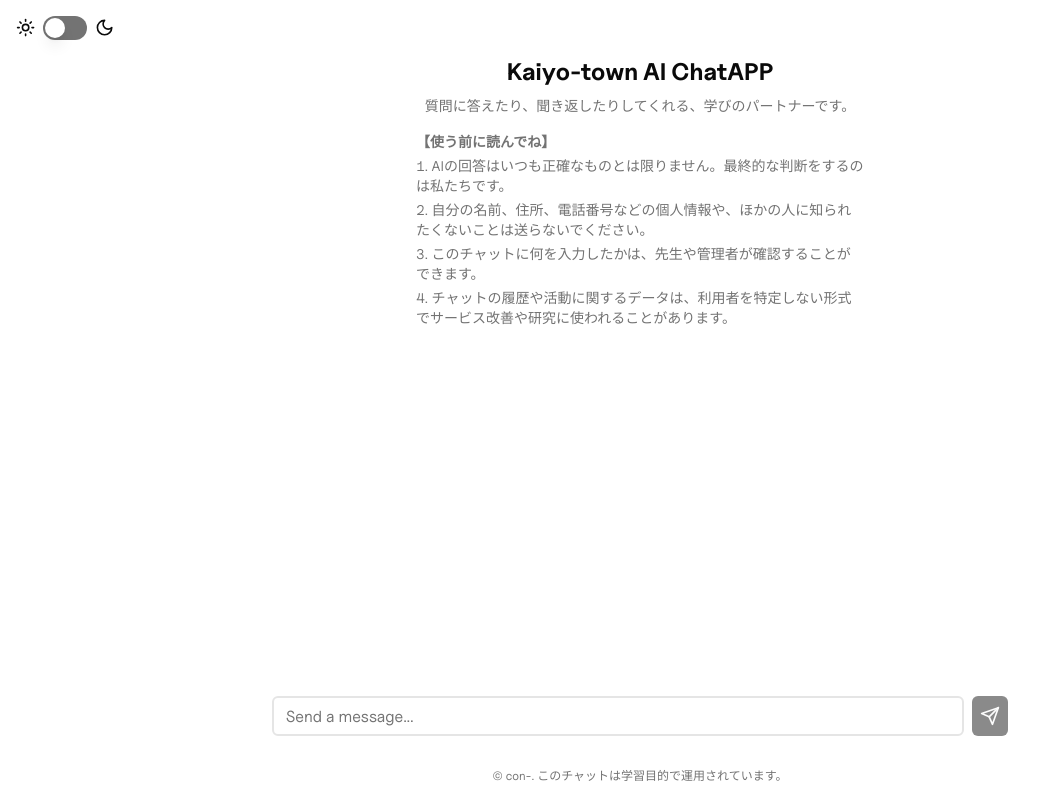
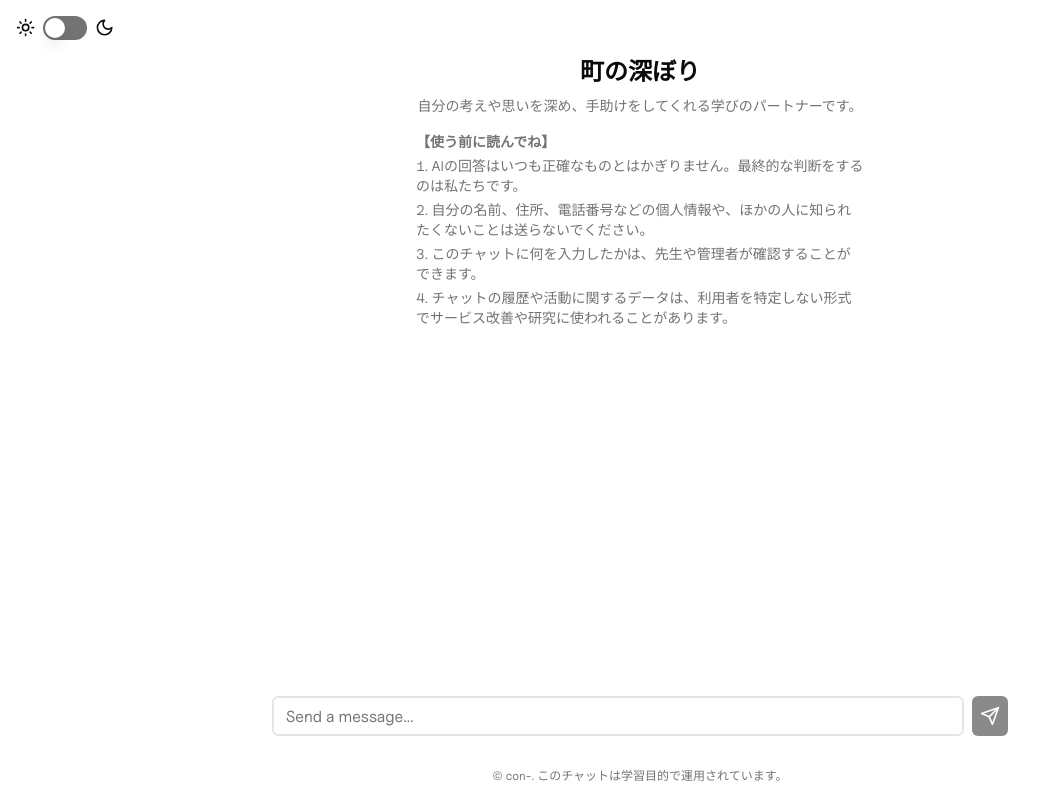
Before and after one commit to aiueo0511/azure-ai-rag-chatbot, a Next.js app: page / in a window 1280 px wide. Shown: the whole page, without its empty margins (0-1055 px from the left). Built offline with nearby package versions, Linux system fonts and the light colour scheme.

Commit message:
Update chat-interface.tsx

```diff
--- a/components/chat-interface.tsx
+++ b/components/chat-interface.tsx
@@ -136,15 +136,15 @@ export default function ChatInterface() {
 
             </div>
 <div className="text-center mb-4 md:mb-8">
-  <h1 className="text-2xl font-bold mb-2">Kaiyo-town AI ChatAPP</h1>
+  <h1 className="text-2xl font-bold mb-2">町の深ぼり</h1>
   <p className="text-sm text-muted-foreground mb-4">
-    質問に答えたり、聞き返したりしてくれる、学びのパートナーです。
+    自分の考えや思いを深め、手助けをしてくれる学びのパートナーです。
   </p>
 
   <div className="text-left inline-block text-sm text-muted-foreground max-w-md mx-auto">
     <p className="font-semibold mb-1">【使う前に読んでね】</p>
     <ol className="list-decimal list-inside space-y-1">
-      <li>AIの回答はいつも正確なものとは限りません。最終的な判断をするのは私たちです。</li>
+      <li>AIの回答はいつも正確なものとはかぎりません。最終的な判断をするのは私たちです。</li>
       <li>自分の名前、住所、電話番号などの個人情報や、ほかの人に知られたくないことは送らないでください。</li>
       <li>このチャットに何を入力したかは、先生や管理者が確認することができます。</li>
       <li>チャットの履歴や活動に関するデータは、利用者を特定しない形式でサービス改善や研究に使われることがあります。</li>
```
